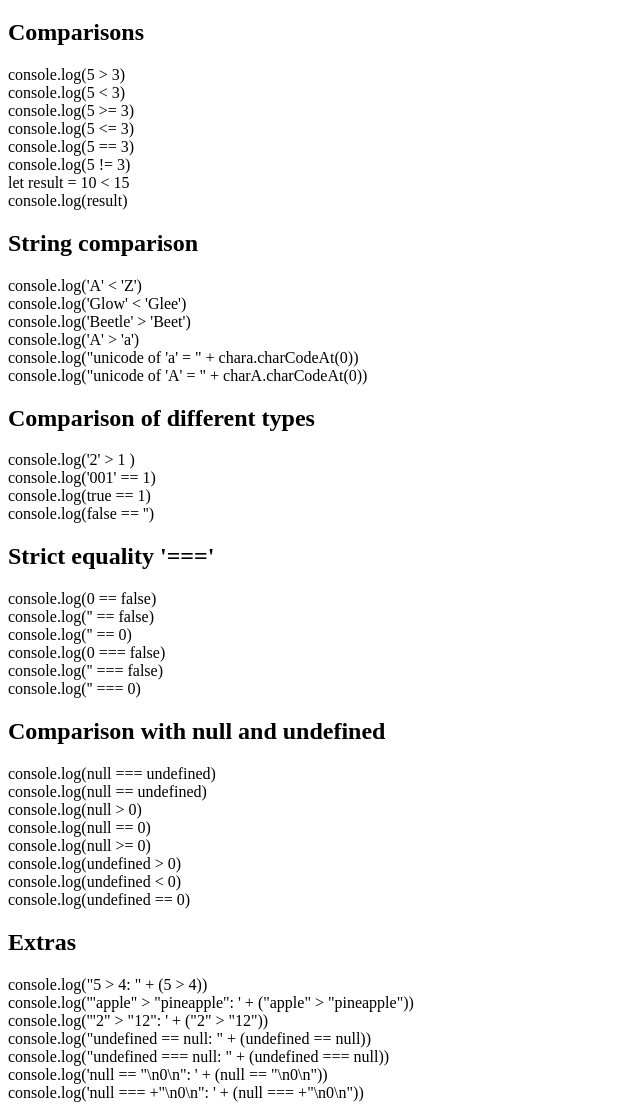
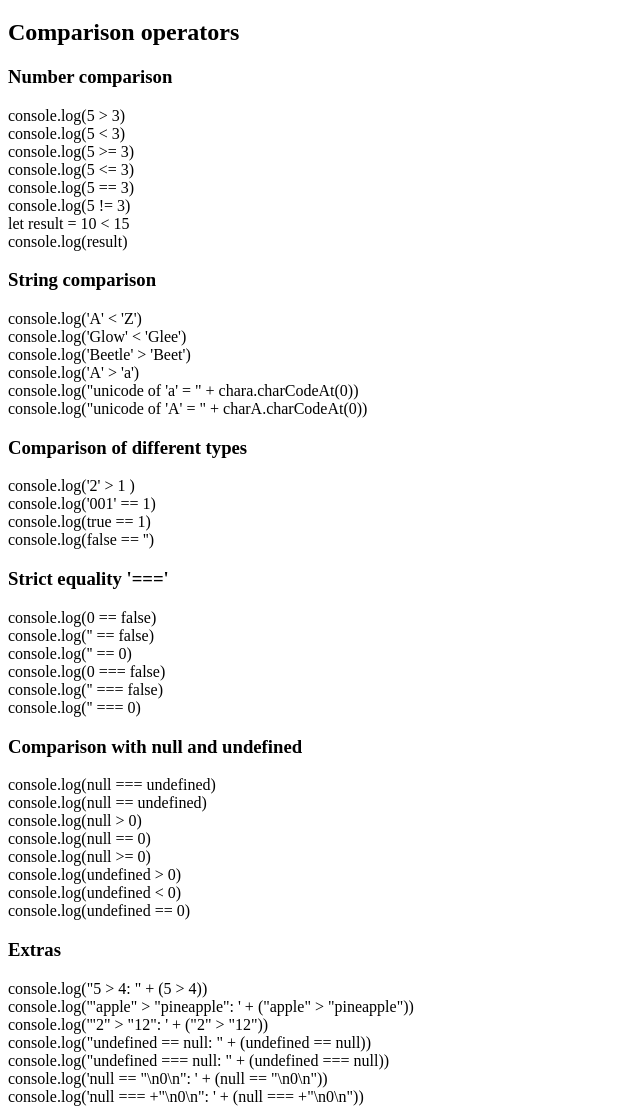
Before and after one commit to skyeoh/javascript-practice, a plain HTML site: page 04-conditionals/index.html in a window 1280 px wide. Shown: the part 61-1175 px from the top of the page, without its empty margins (0-640 px from the left). Drawn offline with Linux system fonts and the light colour scheme.

Commit message:
Change hierarchy of section titles

```diff
--- a/04-conditionals/index.html
+++ b/04-conditionals/index.html
@@ -8,7 +8,9 @@
     <body>
         <h1>Conditionals</h1>
 
-        <h2>Comparisons</h2>
+        <h2>Comparison operators</h2>
+
+        <h3>Number comparison</h3>
         <p style="margin: 0">console.log(5 > 3)</p>
         <p style="margin: 0">console.log(5 < 3)</p>
         <p style="margin: 0">console.log(5 >= 3)</p>
@@ -18,7 +20,7 @@
         <p style="margin: 0">let result = 10 < 15</p>
         <p style="margin: 0">console.log(result)</p>
 
-        <h2>String comparison</h2>
+        <h3>String comparison</h3>
         <p style="margin: 0">console.log('A' < 'Z')</p>
         <p style="margin: 0">console.log('Glow' < 'Glee')</p>
         <p style="margin: 0">console.log('Beetle' > 'Beet')</p>
@@ -26,13 +28,13 @@
         <p style="margin: 0">console.log("unicode of 'a' = " + chara.charCodeAt(0))</p>
         <p style="margin: 0">console.log("unicode of 'A' = " + charA.charCodeAt(0))</p>
 
-        <h2>Comparison of different types</h2>
+        <h3>Comparison of different types</h3>
         <p style="margin: 0">console.log('2' > 1 )</p>
         <p style="margin: 0">console.log('001' == 1)</p>
         <p style="margin: 0">console.log(true == 1)</p>
         <p style="margin: 0">console.log(false == '')</p>
 
-        <h2>Strict equality '==='</h2>
+        <h3>Strict equality '==='</h3>
         <p style="margin: 0">console.log(0 == false)</p>
         <p style="margin: 0">console.log('' == false)</p>
         <p style="margin: 0">console.log('' == 0)</p>
@@ -40,7 +42,7 @@
         <p style="margin: 0">console.log('' === false)</p>
         <p style="margin: 0">console.log('' === 0)</p>
 
-        <h2>Comparison with null and undefined</h2>
+        <h3>Comparison with null and undefined</h3>
         <p style="margin: 0">console.log(null === undefined)</p>
         <p style="margin: 0">console.log(null == undefined)</p>
         <p style="margin: 0">console.log(null > 0)</p>
@@ -50,7 +52,7 @@
         <p style="margin: 0">console.log(undefined < 0)</p>
         <p style="margin: 0">console.log(undefined == 0)</p>
 
-        <h2>Extras</h2>
+        <h3>Extras</h3>
         <p style="margin: 0">console.log("5 > 4: " + (5 > 4))</p>
         <p style="margin: 0">console.log('"apple" > "pineapple": ' + ("apple" > "pineapple"))</p>
         <p style="margin: 0">console.log('"2" > "12": ' + ("2" > "12"))</p>
```
